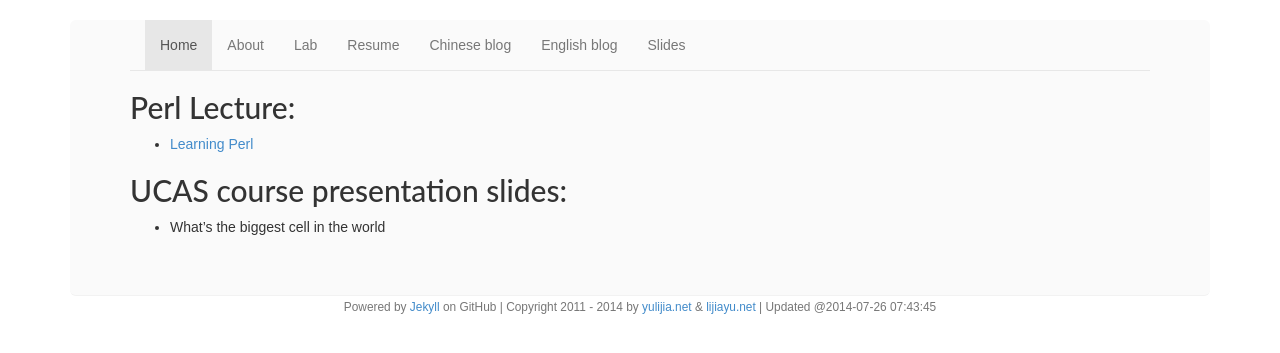
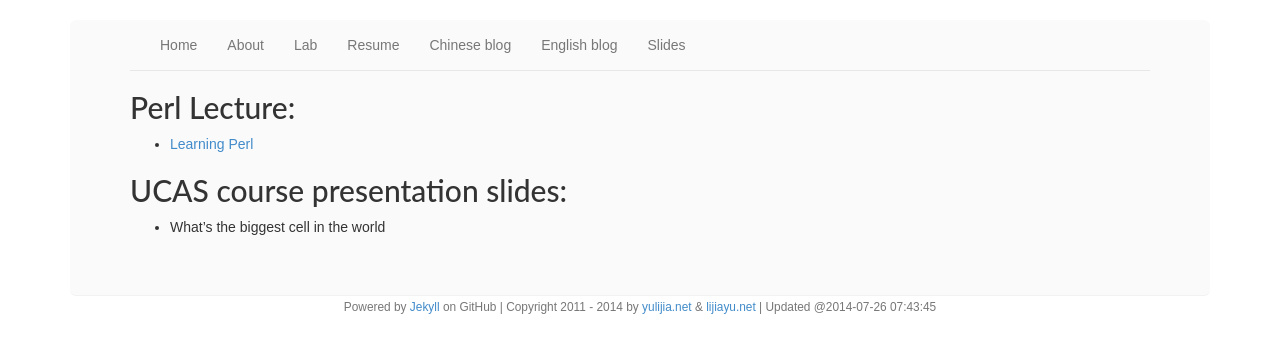
Before and after one commit to yulijia/yulijia.github.io, a Jekyll site: the page built from slides/index.md, in a window 1280 px wide. Shown: the top 353 px of the page. Built offline with Jekyll 4.4.1, drawn with Linux system fonts in a browser that asks for light colours; nearby versions of some CDN libraries; Markdown is read by kramdown in place of the engine named in the settings.

Commit message:
only one page, doesn't need .active

```diff
--- a/_layouts/homepage.html
+++ b/_layouts/homepage.html
@@ -53,7 +53,7 @@
             </div>
             <div class="navbar-collapse collapse">
               <ul class="nav navbar-nav">
-                <li class="active"><a href="/" title="Homepage">Home</a></li>
+                <li><a href="/" title="Homepage">Home</a></li>
                 <li><a href="/about/" title="About Me">About</a></li>
                 <li><a href="/lab/" title="Some of my reserch and works">Lab</a></li>
                 <li><a href="/about/resume.pdf" title="Resume">Resume</a></li>
```
